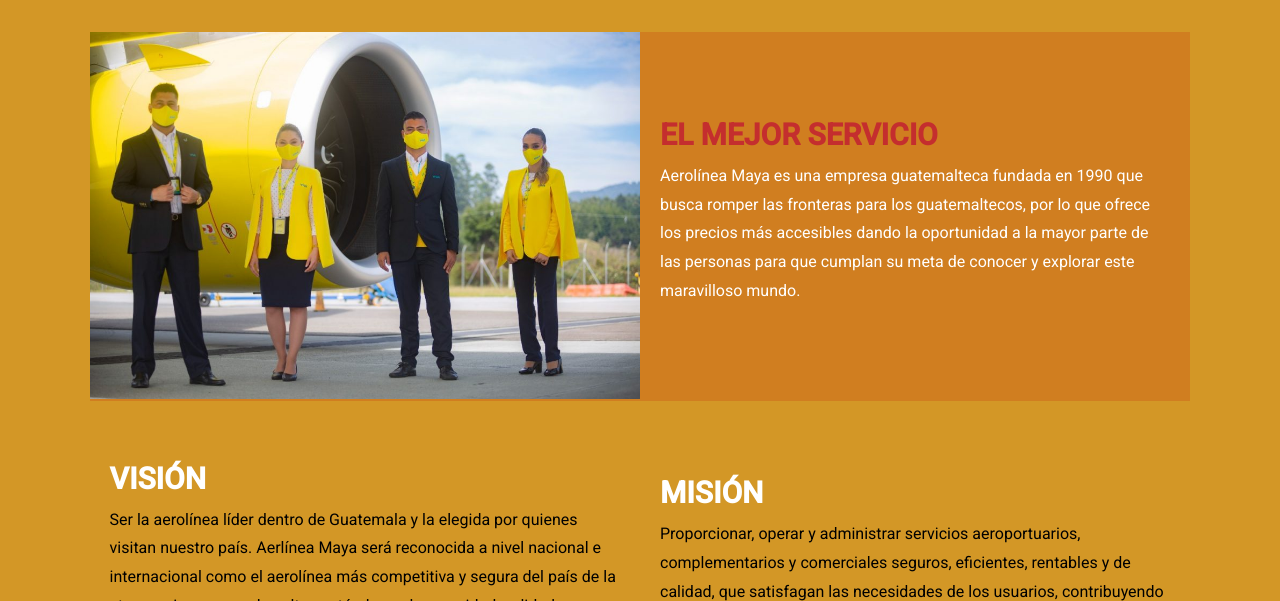
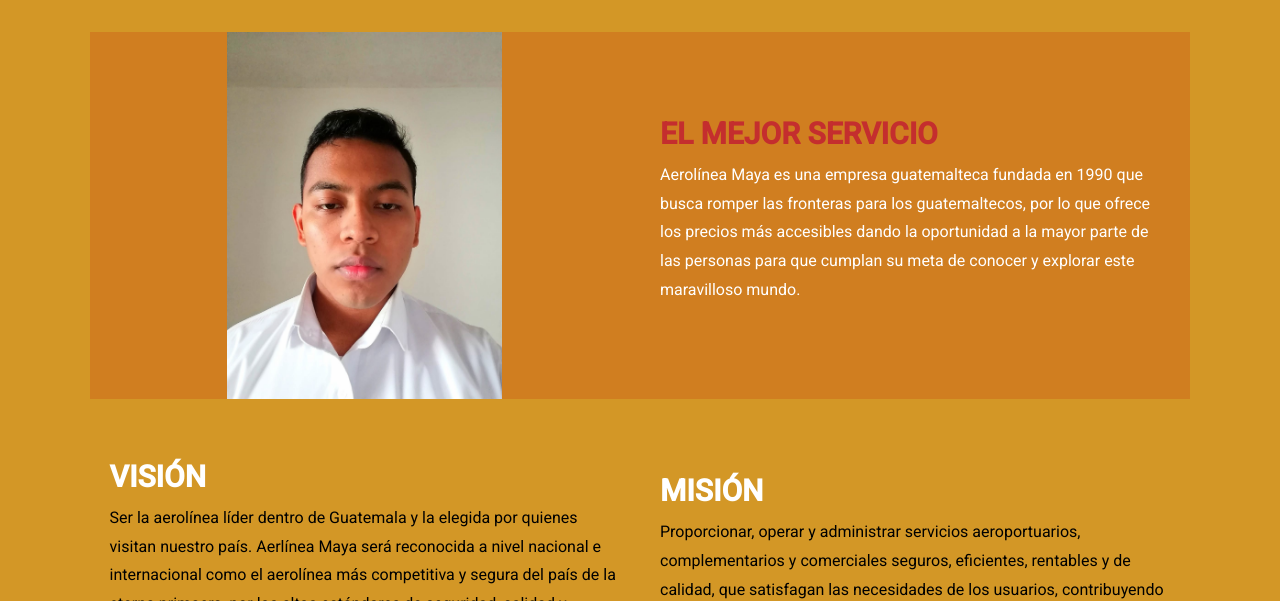
Before and after one commit to josue173/aerolinea, a website: page index.html in a window 1280 px wide. Shown: the part 670-1271 px from the top of the page. Drawn offline with Linux system fonts and the light colour scheme.

Commit message:
Cambio de foto Sobre Nosotros

```diff
--- a/css/styles.css
+++ b/css/styles.css
@@ -160,9 +160,12 @@
 
 .about-us .row .image {
   flex: 1 1 45rem;
+  display: flex;
+  justify-content: center;
 }
+
 .about-us .row .image img {
-  width: 100%;
+  width: 50%;
 }
 .about-us .row .content {
   flex: 1 1 45rem;
--- a/index.html
+++ b/index.html
@@ -56,7 +56,7 @@
       <h1 class="heading"><span>Sobre </span>nosotros</h1>
       <div class="row">
         <div class="image">
-          <img src="img/aboutUs.jpeg" alt="" />
+          <img src="img/Yo.jpeg" alt="" />
         </div>
         <div class="content">
           <h3>El mejor servicio</h3>
```
Also changed, not shown: img/Yo.jpeg (added).
